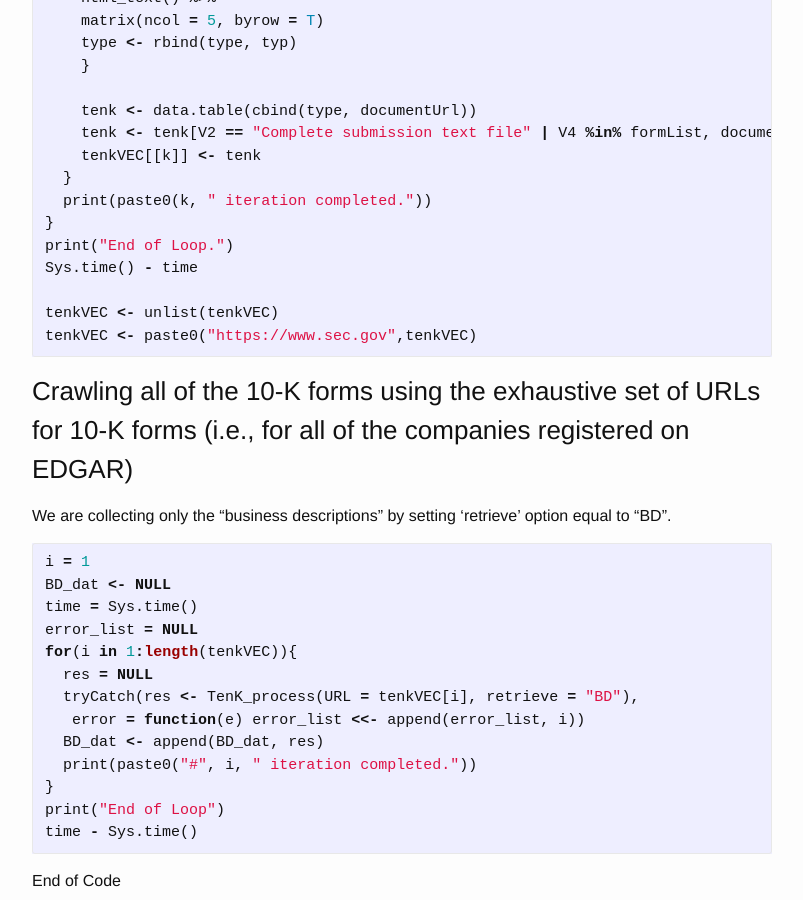
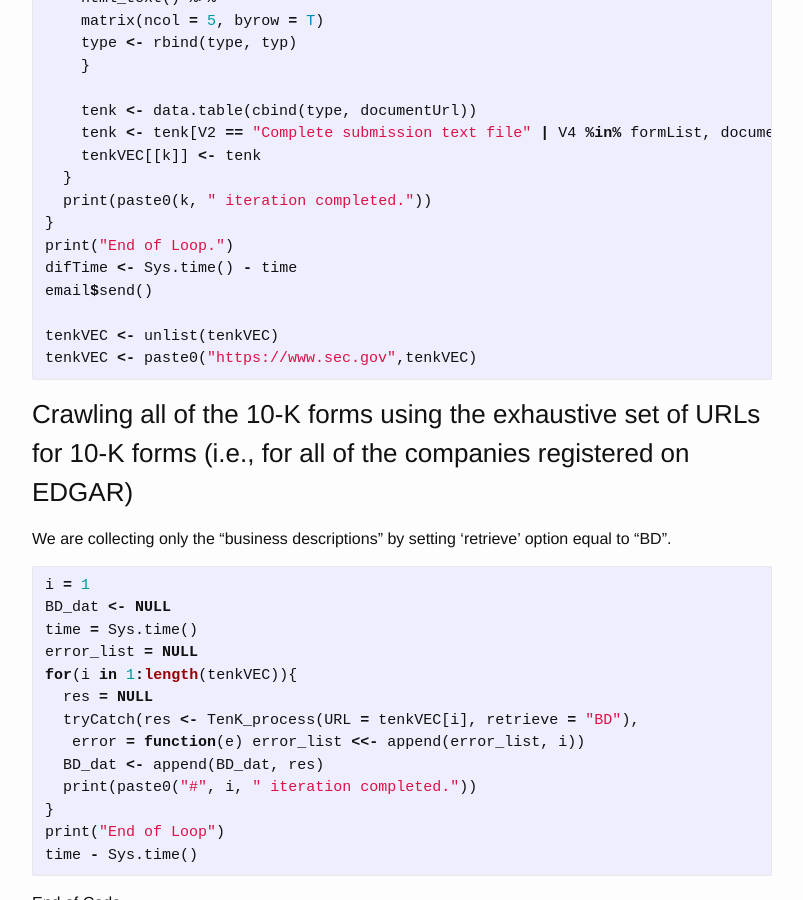
Before and after one commit to j1yoo/j1yoo.github.io, a Jekyll site: the page built from _posts/2017-06-06-Crawling-SEC-10k.md, in a window 1280 px wide and 900 px high, scrolled down 3027 px. Shown: the whole window, without its empty margins (238-1041 px from the left). Built offline with Jekyll 4.4.1, drawn with Linux system fonts in a browser that asks for light colours.

Commit message:
Update 2017-06-06-Crawling-SEC-10k.md

```diff
--- a/_posts/2017-06-06-Crawling-SEC-10k.md
+++ b/_posts/2017-06-06-Crawling-SEC-10k.md
@@ -130,7 +130,8 @@ for(k in 1:length(cikVEC)){
   print(paste0(k, " iteration completed."))
 }
 print("End of Loop.")
-Sys.time() - time
+difTime <- Sys.time() - time
+email$send()
 
 tenkVEC <- unlist(tenkVEC)
 tenkVEC <- paste0("https://www.sec.gov",tenkVEC)
```
